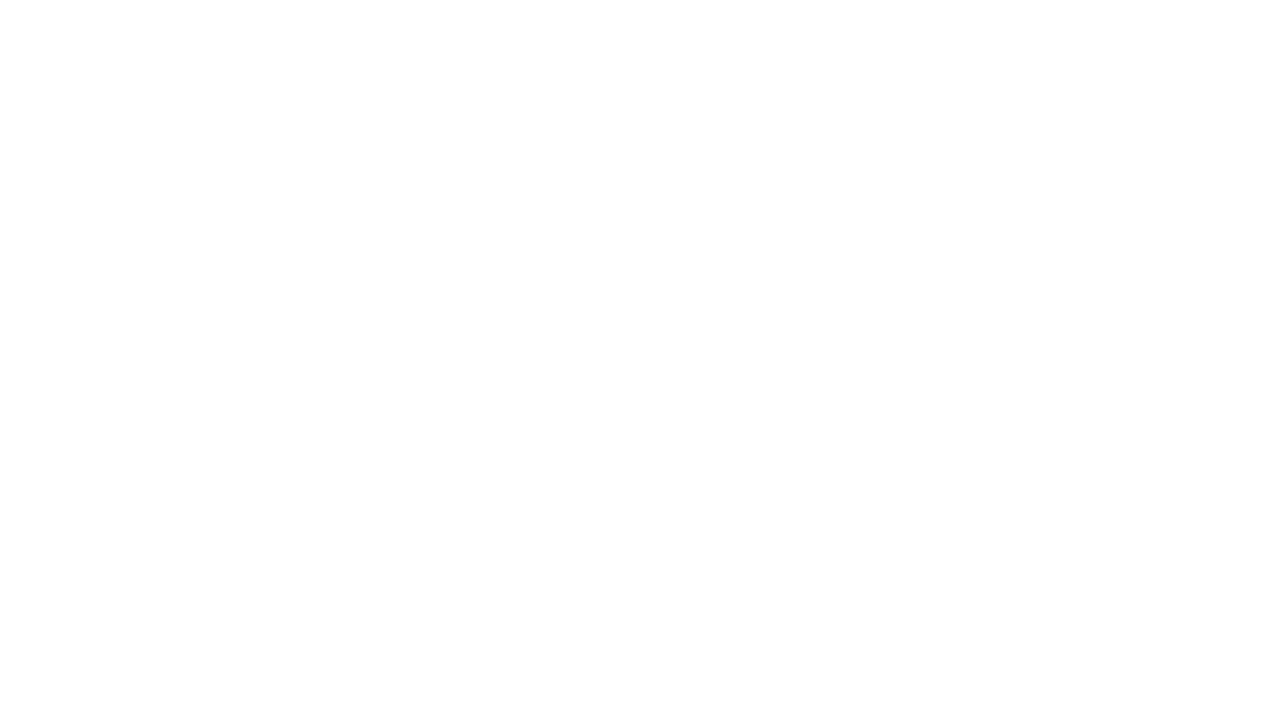
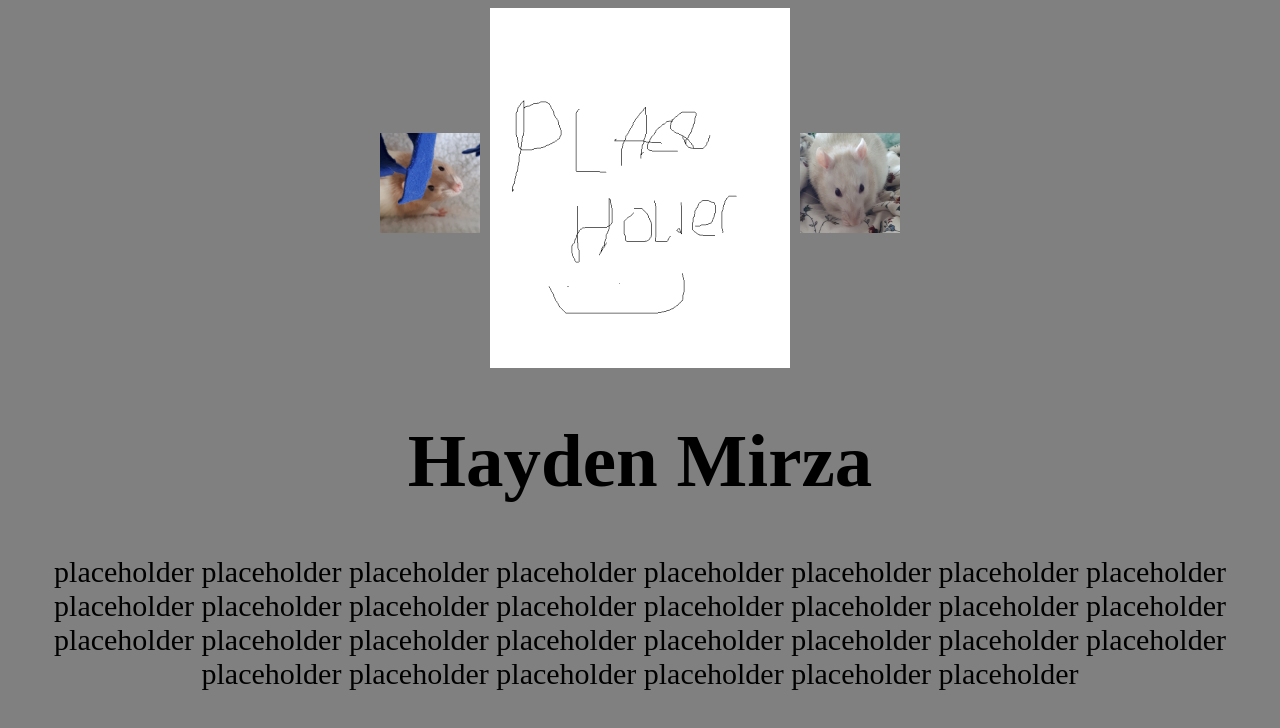
Before and after one commit to HaydenJWM/Personal-Site, a website: page public/index.html in a window 1280 px wide. Drawn offline with Linux system fonts and the light colour scheme.

Commit message:
Initial frontend HTML/CSS

```diff
--- a/public/index.html
+++ b/public/index.html
@@ -2,8 +2,15 @@
 <html>
     <head>
         <title>Hayden Mirza</title>
+        <link rel="stylesheet" href="styles.css">
     </head>
     <body>
-
+        <div class=header-container>
+            <img src="images\milo.png" alt="Milo" width="100" height="100" class='rats'>
+            <img src="images\placeholder-hayden.png" alt="Me" width="300" height="360" class='header-images'>
+            <img src="images\charlie.png" alt="Charlie" width="100" height="100" class='rats'>
+        </div>
+        <h1>Hayden Mirza</h1>
+        <p class='bio'>placeholder placeholder placeholder placeholder placeholder placeholder placeholder placeholder placeholder placeholder placeholder placeholder placeholder placeholder placeholder placeholder placeholder placeholder placeholder placeholder placeholder placeholder placeholder placeholder placeholder placeholder placeholder placeholder placeholder placeholder</p>
     </body>
 </html>
--- /dev/null
+++ b/public/styles.css
@@ -0,0 +1,28 @@
+.header-container{
+    display: flex;
+    flex-direction: row;
+    justify-content: center;
+}
+
+.header-images{
+    padding-left: 10px;
+    padding-right: 10px;
+}
+
+.rats{
+    padding-top: 125px;
+}
+
+body{
+    background-color: gray;
+}
+
+.bio{
+    text-align: center;
+    font-size: 30px;
+}
+
+h1{
+    text-align: center;
+    font-size: 75px;
+}
```
Also changed, not shown: public/images/charlie.png (added), public/images/milo.png (added), public/images/placeholder-hayden.png (added).
